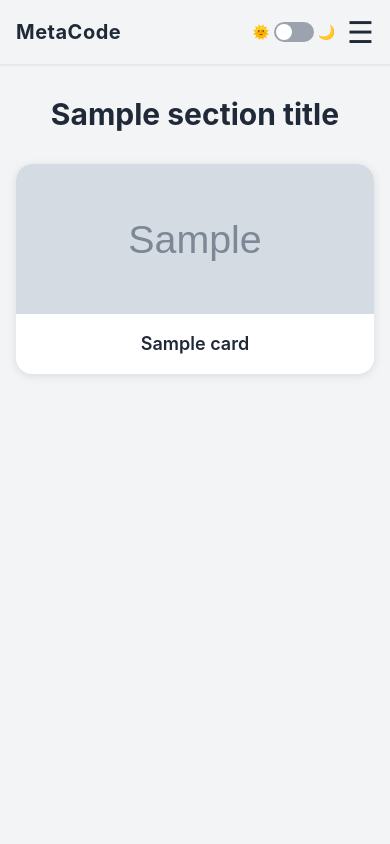
After one commit to Andreevich15/metacode, a FastAPI app: template app/templates/section.html in a window 390 px wide. The commit adds this page. Run offline with FastAPI, Linux system fonts and the light colour scheme; the template is opened without the code that fills it: most values are stand-ins (such as "Sample title", 1, 10 or a date in 2020); grey boxes marked "Sample" are stand-in pictures.

Commit message:
Обновление проекта: тёмная тема, адаптивное меню, анимация карточек

```diff
--- a/app/main.py
+++ b/app/main.py
@@ -7,38 +7,49 @@ app = FastAPI()
 app.mount("/static", StaticFiles(directory="app/static"), name="static")
 templates = Jinja2Templates(directory="app/templates")
 
+# Все разделы и карточки
+site_sections = {
+    "programming": {
+        "title": "Программирование",
+        "cards": [
+            {"title": "ООП", "img": "/static/images/oop.jpg"},
+            {"title": "Web", "img": "/static/images/web.jpg"},
+            {"title": "Python", "img": "/static/images/python.jpg"},
+        ],
+    },
+    "design": {
+        "title": "Проектирование",
+        "cards": [
+            {"title": "Базы данных", "img": "/static/images/db.jpg"},
+            {"title": "UML диаграммы", "img": "/static/images/uml.jpg"},
+        ],
+    },
+    "ai": {
+        "title": "Искусственный интеллект",
+        "cards": [
+            {"title": "Машинное обучение", "img": "/static/images/ai.jpg"},
+            {"title": "Нейросети", "img": "/static/images/nn.jpg"},
+        ],
+    },
+    "dev": {
+        "title": "Разработка",
+        "cards": [
+            {"title": "Сайты", "img": "/static/images/site.jpg"},
+            {"title": "АИС", "img": "/static/images/ais.jpg"},
+        ],
+    },
+}
+
 @app.get("/")
-def index(request: Request):
+async def home(request: Request):
     return templates.TemplateResponse("index.html", {"request": request})
 
-@app.get("/programming")
-def programming(request: Request):
-    cards = [
-        {"title": "ООП", "img": "/static/images/oop.jpg"},
-        {"title": "WEB-программирование", "img": "/static/images/web.jpg"},
-    ]
-    return templates.TemplateResponse("programming.html", {"request": request, "cards": cards})
-
-@app.get("/design")
-def design(request: Request):
-    cards = [
-        {"title": "Базы данных", "img": "/static/images/db.jpg"},
-        {"title": "UML", "img": "/static/images/uml.jpg"},
-    ]
-    return templates.TemplateResponse("design.html", {"request": request, "cards": cards})
-
-@app.get("/ai")
-def ai(request: Request):
-    cards = [
-        {"title": "Машинное обучение", "img": "/static/images/ai.jpg"},
-        {"title": "Нейросети", "img": "/static/images/ai.jpg"},
-    ]
-    return templates.TemplateResponse("ai.html", {"request": request, "cards": cards})
-
-@app.get("/dev")
-def dev(request: Request):
-    cards = [
-        {"title": "АИС", "img": "/static/images/ais.jpg"},
-        {"title": "Сайты", "img": "/static/images/site.jpg"},
-    ]
-    return templates.TemplateResponse("dev.html", {"request": request, "cards": cards})
+@app.get("/section/{name}")
+async def section(request: Request, name: str):
+    section = site_sections.get(name)
+    if not section:
+        return templates.TemplateResponse("index.html", {"request": request})
+    return templates.TemplateResponse(
+        "section.html",
+        {"request": request, "section_title": section["title"], "cards": section["cards"]},
+    )
--- a/app/static/css/style.css
+++ b/app/static/css/style.css
@@ -1,172 +1,67 @@
-/* ====== NAV BUTTONS ====== */
-.nav-btn {
-    position: relative;
-    background: rgba(0, 0, 0, 0.75);
-    color: #fff;
-    padding: 10px 22px;
-    border-radius: 8px;
-    font-weight: 500;
-    transition: all 0.3s ease;
-    backdrop-filter: blur(6px);
-    border: 1px solid rgba(255, 255, 255, 0.15);
-}
-.nav-btn:hover {
-    background: rgba(255, 255, 255, 0.85);
-    color: #000;
-    transform: translateY(-2px);
-}
-.nav-btn.active {
-    background: rgba(255, 255, 255, 0.9);
-    color: #000;
-    border: 1px solid rgba(0, 0, 0, 0.3);
+/* ====== ОСНОВНЫЕ СТИЛИ ====== */
+body {
+  background-color: #f3f4f6;
+  color: #1e293b;
+  font-family: 'Inter', sans-serif;
+  transition: background-color 0.4s ease, color 0.4s ease;
 }
 
-
-
-
-/* ====== DARK MODE ====== */
-body.dark {
-    background: linear-gradient(135deg, #0f0f0f, #1a1a1a);
-    color: #e0e0e0;
-}
-body.dark nav {
-    background: rgba(20, 20, 20, 0.6);
-    border-bottom: 1px solid rgba(255, 255, 255, 0.05);
-}
-body.dark .nav-btn {
-    background: rgba(255, 255, 255, 0.15);
-    color: #fff;
-}
-body.dark .nav-btn:hover {
-    background: rgba(255, 255, 255, 0.85);
-    color: #000;
-}
-body.dark .nav-btn.active {
-    background: rgba(255, 255, 255, 0.95);
-    color: #000;
-}
-/* Цвет текста карточек в тёмной теме */
-body.dark .card h2,
-body.dark .card p {
-    color: #fff !important;
+/* ====== ТЁМНАЯ ТЕМА ====== */
+body.dark-mode {
+  background-color: #0f172a;
+  color: #f8fafc;
 }
 
-
-/* ====== CARD ANIMATIONS ====== */
-.card {
-    opacity: 0;
-    transform: translateY(30px) scale(0.98);
-    transition: all 0.7s ease;
-}
-.card.visible {
-    opacity: 1;
-    transform: translateY(0) scale(1);
-}
-.card:hover {
-    transform: translateY(-5px) scale(1.03);
-    box-shadow: 0 10px 20px rgba(0,0,0,0.15);
+body.dark-mode .nav-bar {
+  background-color: rgba(15, 23, 42, 0.9);
+  border-color: rgba(255, 255, 255, 0.1);
 }
 
-/* DARK MODE cards */
-body.dark .card {
-    background-color: rgba(255,255,255,0.08);
-    box-shadow: 0 0 0 rgba(0,0,0,0);
-}
-body.dark .card:hover {
-    background-color: rgba(255,255,255,0.15);
-    box-shadow: 0 10px 25px rgba(255,255,255,0.1);
+body.dark-mode .logo-text {
+  color: #f8fafc;
 }
 
-/* ====== DARK MODE GLOBALS ====== */
-body.dark {
-    background: linear-gradient(135deg, #0f0f0f, #1a1a1a, #0a0a0a);
-    background-size: 400% 400%;
-    color: #e0e0e0;
-    animation: darkPulse 12s ease-in-out infinite;
+body.dark-mode h1,
+body.dark-mode h2,
+body.dark-mode p,
+body.dark-mode a {
+  color: #f8fafc;
 }
 
-@keyframes darkPulse {
-    0% { background-position: 0% 50%; }
-    50% { background-position: 100% 50%; }
-    100% { background-position: 0% 50%; }
+/* ====== НАВИГАЦИЯ ====== */
+.nav-btn {
+  background: rgba(0, 0, 0, 0.7);
+  color: #fff;
+  padding: 8px 16px;
+  border-radius: 8px;
+  transition: all 0.3s ease;
 }
 
-/* Меню при тёмной теме */
-body.dark nav {
-    background: rgba(25, 25, 25, 0.55);
-    border-bottom: 1px solid rgba(255, 255, 255, 0.05);
-    box-shadow: 0 4px 15px rgba(0, 255, 255, 0.08);
+.nav-btn:hover {
+  background: #fff;
+  color: #000;
 }
 
-/* Активная кнопка в тёмной теме */
-body.dark .nav-btn.active {
-    background: rgba(255, 255, 255, 0.9);
-    color: #000;
-    border: 1px solid rgba(0, 255, 255, 0.3);
-    box-shadow: 0 0 10px rgba(0, 255, 255, 0.4);
+.nav-btn.active {
+  background: #fff;
+  color: #000;
 }
 
-/* ====== CARD EFFECTS ====== */
-.card {
-    opacity: 0;
-    transform: translateY(30px) scale(0.98);
-    transition: all 0.7s ease;
-    border-radius: 10px;
-    overflow: hidden;
+body.dark-mode .nav-btn {
+  background: rgba(255, 255, 255, 0.2);
 }
 
-.card.visible {
-    opacity: 1;
-    transform: translateY(0) scale(1);
+body.dark-mode .nav-btn.active,
+body.dark-mode .nav-btn:hover {
+  background: #fff;
+  color: #000;
 }
 
-.card:hover {
-    transform: translateY(-5px) scale(1.03);
-    box-shadow: 0 10px 20px rgba(0, 255, 255, 0.15);
+/* ====== ПЕРЕКЛЮЧАТЕЛЬ ====== */
+.toggle-bg {
+  position: relative;
 }
 
-/* ====== CARD GLOW IN DARK MODE ====== */
-body.dark .card {
-    background-color: rgba(255, 255, 255, 0.05);
-    box-shadow: 0 0 0 rgba(0, 0, 0, 0);
-    transition: all 0.5s ease;
-}
-
-body.dark .card:hover {
-    background-color: rgba(255, 255, 255, 0.08);
-    box-shadow: 0 0 15px rgba(0, 255, 255, 0.25);
-}
-
-/* ====== NEON GLOW ANIMATION ====== */
-@keyframes neonPulse {
-    0% {
-        box-shadow: 0 0 10px rgba(0, 255, 255, 0.3),
-                    0 0 20px rgba(0, 255, 255, 0.2);
-    }
-    50% {
-        box-shadow: 0 0 20px rgba(0, 255, 255, 0.5),
-                    0 0 35px rgba(0, 255, 255, 0.4);
-    }
-    100% {
-        box-shadow: 0 0 10px rgba(0, 255, 255, 0.3),
-                    0 0 20px rgba(0, 255, 255, 0.2);
-    }
-}
-
-/* Акцент неоновой линии под активной кнопкой */
-#glow-line {
-    animation: neonPulse 3s ease-in-out infinite;
-}
-
-/* ======= WORKING THEME TOGGLE ======= */
-
-/* фоновая дорожка переключателя */
-.toggle-bg {
-  position: relative;
-  transition: background-color 0.3s ease;
-}
-
-/* подвижный ползунок */
 .toggle-dot {
   position: absolute;
   top: 2px;
@@ -175,14 +70,153 @@ body.dark .card:hover {
   height: 16px;
   background-color: white;
   border-radius: 50%;
-  transition: all 0.3s ease;
+  transition: transform 0.3s ease;
 }
 
-/* состояние checked */
-#theme-toggle:checked + .toggle-bg {
-  background-color: #3b82f6;
+#theme-toggle:checked + .toggle-bg .toggle-dot {
+  transform: translateX(20px);
 }
 
-#theme-toggle:checked + .toggle-bg + .toggle-dot {
-  transform: translateX(20px);
+/* ====== КАРТОЧКИ ====== */
+.card {
+  background-color: #ffffff;
+  border-radius: 1rem;
+  overflow: hidden;
+  transition: all 0.4s ease;
+  transform: scale(0.97);
+  opacity: 0;
+  animation: fadeInCard 0.6s ease forwards;
+  animation-delay: var(--delay, 0s);
+  border: none; /* убираем белую рамку */
+  box-shadow: 0 2px 10px rgba(0, 0, 0, 0.1);
 }
+
+.card img {
+  width: 100%;
+  height: 200px;
+  object-fit: cover;
+  border-top-left-radius: 1rem;
+  border-top-right-radius: 1rem;
+}
+
+.card:hover {
+  transform: scale(1.02);
+  box-shadow: 0 8px 18px rgba(0, 0, 0, 0.25);
+}
+
+@keyframes fadeInCard {
+  from {
+    opacity: 0;
+    transform: translateY(20px) scale(0.95);
+  }
+  to {
+    opacity: 1;
+    transform: translateY(0) scale(1);
+  }
+}
+
+/* Анимация появления карточек */
+@keyframes fadeInCard {
+  from {
+    opacity: 0;
+    transform: translateY(20px) scale(0.95);
+  }
+  to {
+    opacity: 1;
+    transform: translateY(0) scale(1);
+  }
+}
+
+/* ====== КАРТОЧКИ В ТЁМНОЙ ТЕМЕ ====== */
+body.dark-mode .card {
+  background-color: #1e293b;
+  color: #f8fafc;
+  box-shadow: 0 0 10px rgba(255, 255, 255, 0.05);
+  border: 1px solid rgba(255, 255, 255, 0.05);
+}
+
+body.dark-mode .card:hover {
+  box-shadow: 0 0 20px rgba(255, 255, 255, 0.25);
+  transform: translateY(-5px) scale(1.03);
+}
+
+/* ====== МОБИЛЬНОЕ МЕНЮ ====== */
+.mobile-menu {
+  position: fixed;
+  inset: 0;
+  background-color: rgba(15, 23, 42, 0.96);
+  color: white;
+  display: flex;
+  justify-content: center;
+  align-items: center;
+  transition: all 0.5s ease-in-out;
+  opacity: 0;
+  transform: translateY(-100%);
+  pointer-events: none;
+  z-index: 9999;
+}
+
+.mobile-menu.open {
+  opacity: 1;
+  transform: translateY(0);
+  pointer-events: auto;
+}
+
+/* Контейнер пунктов меню */
+.mobile-menu .menu-content {
+  display: flex;
+  flex-direction: column;
+  align-items: center;
+  justify-content: center;
+  gap: 1.75rem;
+  width: 100%;
+  height: 100%;
+  text-align: center;
+}
+
+/* Поочерёдная анимация пунктов меню */
+.mobile-menu.open .mobile-link {
+  opacity: 0;
+  transform: translateY(10px);
+  animation: fadeInMenu 0.5s forwards;
+}
+
+.mobile-menu.open .mobile-link:nth-child(1) { animation-delay: 0.1s; }
+.mobile-menu.open .mobile-link:nth-child(2) { animation-delay: 0.2s; }
+.mobile-menu.open .mobile-link:nth-child(3) { animation-delay: 0.3s; }
+.mobile-menu.open .mobile-link:nth-child(4) { animation-delay: 0.4s; }
+.mobile-menu.open .mobile-link:nth-child(5) { animation-delay: 0.5s; }
+
+@keyframes fadeInMenu {
+  to {
+    opacity: 1;
+    transform: translateY(0);
+  }
+}
+
+.mobile-link {
+  font-size: 1.5rem;
+  font-weight: 600;
+  transition: color 0.3s ease;
+  color: #fff;
+}
+
+.mobile-link:hover {
+  color: #60a5fa;
+}
+
+/* ====== ПОДДЕРЖКА АДАПТИВНОСТИ ====== */
+@media (max-width: 768px) {
+  .nav-btn {
+    font-size: 0.9rem;
+    padding: 6px 10px;
+  }
+
+  .card img {
+    height: 150px;
+  }
+
+  .mobile-link {
+    font-size: 1.25rem;
+  }
+}
--- a/app/static/js/main.js
+++ b/app/static/js/main.js
@@ -1,51 +1,35 @@
-// === Анимация карточек ===
-window.addEventListener("scroll", revealCards);
-window.addEventListener("load", () => {
-    revealCards();
-    moveGlowLine();
-    initTheme();
-});
+const htmlRoot = document.documentElement;
+const body = document.body;
+const themeToggle = document.getElementById("theme-toggle");
 
-function revealCards() {
-    const cards = document.querySelectorAll(".card");
-    const windowHeight = window.innerHeight;
-    cards.forEach((card, i) => {
-        const cardTop = card.getBoundingClientRect().top;
-        if (cardTop < windowHeight - 50) {
-            setTimeout(() => {
-                card.classList.add("visible");
-            }, i * 100);
-        }
-    });
+if (themeToggle) {
+  themeToggle.addEventListener("change", () => {
+    const isDark = themeToggle.checked;
+    body.classList.toggle("dark-mode", isDark);
+    localStorage.setItem("theme", isDark ? "dark" : "light");
+  });
+
+  const savedTheme = localStorage.getItem("theme");
+  if (savedTheme === "dark") {
+    body.classList.add("dark-mode");
+    themeToggle.checked = true;
+  }
 }
 
-// === Glow Line ===
-function moveGlowLine() {
-    const activeBtn = document.querySelector(".nav-btn.active");
-    const glowLine = document.getElementById("glow-line");
+// === Мобильное меню ===
+const mobileBtn = document.getElementById("mobile-menu-btn");
+const mobileMenu = document.getElementById("mobile-menu");
 
-    if (activeBtn && glowLine) {
-        const rect = activeBtn.getBoundingClientRect();
-        const containerRect = document.getElementById("nav-container").getBoundingClientRect();
+if (mobileBtn && mobileMenu) {
+  mobileBtn.addEventListener("click", () => {
+    mobileMenu.classList.toggle("open");
+    document.body.classList.toggle("overflow-hidden");
+  });
 
-        glowLine.style.width = rect.width + "px";
-        glowLine.style.left = rect.left - containerRect.left + "px";
-    }
+  document.querySelectorAll(".mobile-link").forEach(link => {
+    link.addEventListener("click", () => {
+      mobileMenu.classList.remove("open");
+      document.body.classList.remove("overflow-hidden");
+    });
+  });
 }
-window.addEventListener("resize", moveGlowLine);
-
-// === Theme Toggle ===
-function initTheme() {
-    const toggle = document.getElementById("theme-toggle");
-    const savedTheme = localStorage.getItem("theme");
-
-    if (savedTheme === "dark") {
-        document.body.classList.add("dark");
-        toggle.checked = true;
-    }
-
-    toggle.addEventListener("change", () => {
-        document.body.classList.toggle("dark");
-        localStorage.setItem("theme", document.body.classList.contains("dark") ? "dark" : "light");
-    });
-}
--- a/app/templates/base.html
+++ b/app/templates/base.html
@@ -1,46 +1,64 @@
 <!DOCTYPE html>
-<html lang="ru">
+<html lang="ru" id="html-root">
 <head>
-    <meta charset="UTF-8">
+  <meta charset="UTF-8" />
+  <meta name="viewport" content="width=device-width, initial-scale=1.0" />
   <title>MetaCode</title>
-    <meta name="viewport" content="width=device-width, initial-scale=1.0">
-    <link href="https://cdn.jsdelivr.net/npm/tailwindcss@2.2.19/dist/tailwind.min.css" rel="stylesheet">
-    <link rel="stylesheet" href="/static/css/style.css">
+
+  <link href="https://cdn.jsdelivr.net/npm/tailwindcss@2.2.19/dist/tailwind.min.css" rel="stylesheet" />
+  <link rel="stylesheet" href="/static/css/style.css" />
 </head>
 
-<body class="bg-gradient-to-br from-gray-200 via-gray-100 to-white min-h-screen font-sans text-gray-800">
+<body class="bg-gray-100 text-gray-800 transition-all duration-500">
 
-<!-- Glass Navigation Bar -->
-<nav class="fixed top-0 left-0 w-full z-50 backdrop-blur-md bg-white/30 border-b border-white/40 shadow-sm transition-all duration-500">
-    <div class="relative flex justify-center items-center py-3 space-x-4" id="nav-container">
   <!-- Навигация -->
+  <nav class="fixed top-0 left-0 w-full z-50 backdrop-blur-md bg-white/60 border-b border-gray-200 shadow-sm nav-bar">
+    <div class="max-w-7xl mx-auto px-4">
+      <div class="flex justify-between items-center h-16">
+
+        <!-- Логотип -->
+        <div class="text-xl font-bold tracking-wide logo-text">MetaCode</div>
+
+        <!-- Центрированное меню -->
+        <div class="absolute left-1/2 transform -translate-x-1/2 hidden lg:flex space-x-4" id="menu">
           <a href="/" class="nav-btn {% if request.url.path == '/' %}active{% endif %}">Главная</a>
-        <a href="/programming" class="nav-btn {% if '/programming' in request.url.path %}active{% endif %}">Программирование</a>
-        <a href="/design" class="nav-btn {% if '/design' in request.url.path %}active{% endif %}">Проектирование</a>
-        <a href="/ai" class="nav-btn {% if '/ai' in request.url.path %}active{% endif %}">ИИ</a>
-        <a href="/dev" class="nav-btn {% if '/dev' in request.url.path %}active{% endif %}">Разработка</a>
+          <a href="/section/programming" class="nav-btn {% if '/section/programming' in request.url.path %}active{% endif %}">Программирование</a>
+          <a href="/section/design" class="nav-btn {% if '/section/design' in request.url.path %}active{% endif %}">Проектирование</a>
+          <a href="/section/ai" class="nav-btn {% if '/section/ai' in request.url.path %}active{% endif %}">ИИ</a>
+          <a href="/section/dev" class="nav-btn {% if '/section/dev' in request.url.path %}active{% endif %}">Разработка</a>
+        </div>
 
-        <!-- Glow линия -->
-        <div id="glow-line" class="absolute bottom-0 h-[3px] bg-white rounded-full shadow-[0_0_8px_#ffffff80] transition-all duration-300"></div>
+        <!-- Тумблер темы + бургер -->
+        <div class="flex items-center justify-end space-x-3">
+          <label for="theme-toggle" class="flex items-center cursor-pointer">
+            <span class="text-sm text-yellow-400 mr-1">🌞</span>
+            <input type="checkbox" id="theme-toggle" class="sr-only" />
+            <div class="toggle-bg w-10 h-5 bg-gray-400 rounded-full relative">
+              <span class="toggle-dot absolute top-[2px] left-[2px] w-4 h-4 bg-white rounded-full transition-all duration-300"></span>
+            </div>
+            <span class="text-sm text-blue-400 ml-1">🌙</span>
+          </label>
 
-        <!-- Переключатель темы -->
-        <div class="absolute right-6 top-3 flex items-center space-x-2">
-        <label for="theme-toggle" class="flex items-center cursor-pointer">
-            <span class="text-sm text-white mr-2 font-medium">🌞</span>
-            <div class="relative">
-            <input type="checkbox" id="theme-toggle" class="sr-only" />
-            <div class="toggle-bg w-10 h-5 bg-gray-400 rounded-full transition-colors duration-300"></div>
-            <div class="toggle-dot absolute top-[2px] left-[2px] w-4 h-4 bg-white rounded-full transition-all duration-300"></div>
+          <button id="mobile-menu-btn" class="lg:hidden text-3xl focus:outline-none transition-transform duration-300 hover:scale-110">
+            ☰
+          </button>
         </div>
-            <span class="text-sm text-white ml-2 font-medium">🌙</span>
-        </label>
       </div>
     </div>
   </nav>
 
+  <!-- Мобильное меню -->
+  <div id="mobile-menu" class="mobile-menu">
+    <div class="menu-content">
+      <a href="/" class="mobile-link">Главная</a>
+      <a href="/section/programming" class="mobile-link">Программирование</a>
+      <a href="/section/design" class="mobile-link">Проектирование</a>
+      <a href="/section/ai" class="mobile-link">ИИ</a>
+      <a href="/section/dev" class="mobile-link">Разработка</a>
+    </div>
+  </div>
 
-    <!-- Page Content -->
-    <main class="max-w-7xl mx-auto pt-24 pb-16 px-4">
+  <main class="max-w-7xl mx-auto pt-24 pb-16 px-4 min-h-screen site-main transition-colors duration-500">
     {% block content %}{% endblock %}
   </main>
 
--- /dev/null
+++ b/app/templates/section.html
@@ -0,0 +1,15 @@
+{% extends "base.html" %}
+{% block content %}
+<h1 class="text-3xl font-bold mb-8 text-center">{{ section_title }}</h1>
+
+<div class="grid gap-6 grid-cols-1 sm:grid-cols-2 md:grid-cols-3 lg:grid-cols-4 justify-center">
+  {% for card in cards %}
+  <div class="card bg-white dark:bg-gray-800 rounded-xl shadow-lg overflow-hidden hover:shadow-2xl transition-all">
+    <img src="{{ card.img }}" class="w-full h-40 object-cover">
+    <div class="p-4 text-center">
+      <h2 class="text-lg font-semibold">{{ card.title }}</h2>
+    </div>
+  </div>
+  {% endfor %}
+</div>
+{% endblock %}
```
Also changed, not shown: app/templates/ai.html (deleted, +0 -14 lines), app/templates/design.html (deleted, +0 -14 lines), app/templates/dev.html (deleted, +0 -14 lines), app/templates/programming.html (deleted, +0 -14 lines). Lines whose indentation alone changed are shown as unchanged.
